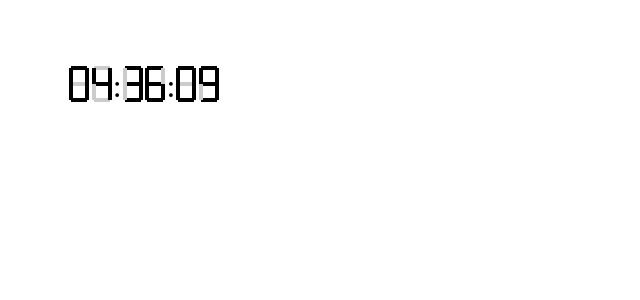
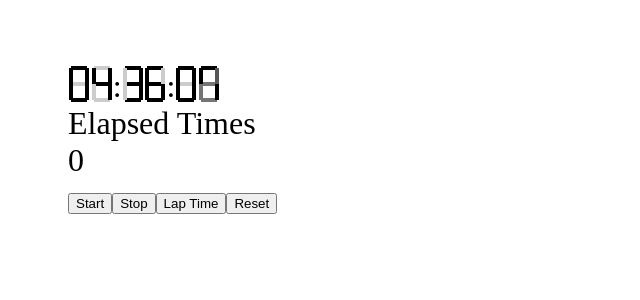
Before and after one commit to exilee20c/digital-clock, a React (Create React App) app: page / in a window 1280 px wide. Shown: the top 300 px of the page, without its empty margins (0-640 px from the left). Built offline with nearby package versions, Linux system fonts and the light colour scheme.

Commit message:
스탑워치 드래프트

```diff
--- a/src/App.js
+++ b/src/App.js
@@ -1,8 +1,14 @@
 import React from "react";
 import DigitalClock from "./components/organisms/DigitalClock/DigitalClock";
+import StopWatch from "./components/organisms/StopWatch/StopWatch";
 
 function App() {
-  return <DigitalClock />;
+  return (
+    <>
+      <DigitalClock />
+      <StopWatch />
+    </>
+  );
 }
 
 export default App;
--- /dev/null
+++ b/src/components/organisms/StopWatch/StopWatch.js
@@ -0,0 +1,89 @@
+import React, { useState, useCallback, useEffect, useRef } from "react";
+import PropTypes from "prop-types";
+import c from "./StopWatch.module.scss";
+
+function StopWatch(props) {
+  const [active, setActive] = useState(false);
+  const activeRef = useRef(active);
+  useEffect(() => {
+    activeRef.current = active;
+  }, [active]);
+
+  const [startDate, setStartDate] = useState(new Date());
+  const startDateRef = useRef(startDate);
+  useEffect(() => {
+    startDateRef.current = startDate;
+  }, [startDate]);
+
+  const [pausedTime, setPausedTime] = useState(0);
+  const pausedTimeRef = useRef(pausedTime);
+  useEffect(() => {
+    pausedTimeRef.current = pausedTime;
+  }, [pausedTime]);
+
+  const [lapTimes, setLapTimes] = useState([]);
+  const [elapsedTime, setElapsedTime] = useState(
+    new Date() - startDate + pausedTime
+  );
+
+  const tick = useRef(() => {
+    if (activeRef.current) {
+      setElapsedTime(new Date() - startDateRef.current + pausedTimeRef.current);
+      requestAnimationFrame(tick.current);
+    }
+  });
+
+  useEffect(() => {
+    requestAnimationFrame(tick.current);
+  }, [active]);
+
+  const handleStartClick = useCallback(() => {
+    if (!active) {
+      setActive(true);
+      setStartDate(new Date());
+    }
+  }, [active]);
+  const handleStopClick = useCallback(() => {
+    if (active) {
+      setActive(false);
+      setPausedTime(elapsedTime);
+    }
+  }, [active, elapsedTime]);
+  const handleLapTimeClick = useCallback(() => {
+    if (active) {
+      const newLapTimes = Array.from(lapTimes);
+      newLapTimes.push(new Date() - startDate + pausedTime);
+      setLapTimes(newLapTimes);
+    }
+  }, [active, lapTimes, pausedTime, startDate]);
+  const handleResetClick = useRef(() => {
+    setActive(false);
+    setStartDate(new Date());
+    setElapsedTime(0);
+    setPausedTime(0);
+    setLapTimes([]);
+  });
+
+  return (
+    <div className={c["wrapper"]}>
+      <div>
+        <div>Elapsed Times</div>
+        {elapsedTime}
+      </div>
+      <button onClick={handleStartClick}>Start</button>
+      <button onClick={handleStopClick}>Stop</button>
+      <button onClick={handleLapTimeClick}>Lap Time</button>
+      <button onClick={handleResetClick.current}>Reset</button>
+      <ol>
+        {lapTimes.map((time, i) => (
+          <li key={i}>{time}</li>
+        ))}
+      </ol>
+    </div>
+  );
+}
+
+StopWatch.defaultProps = {};
+StopWatch.propTypes = {};
+
+export default StopWatch;
--- /dev/null
+++ b/src/components/organisms/StopWatch/StopWatch.module.scss
@@ -0,0 +1,2 @@
+.wrapper {
+}
--- /dev/null
+++ b/src/components/organisms/StopWatch/index.js
@@ -0,0 +1 @@
+export { default, default as StopWatch } from "./StopWatch";
```
Also changed, not shown: src/helpers/time.js (added, +19 -0 lines).
